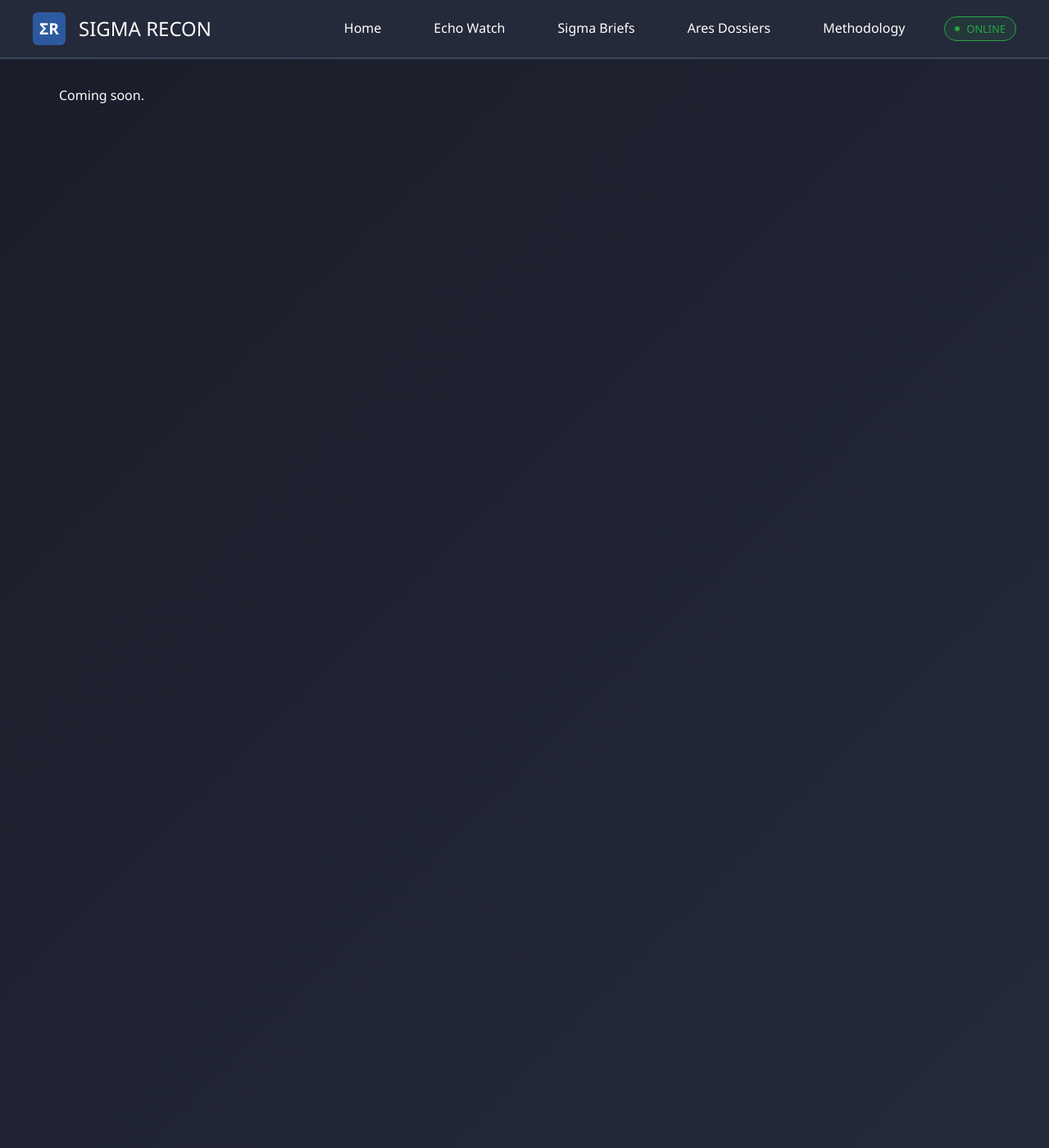
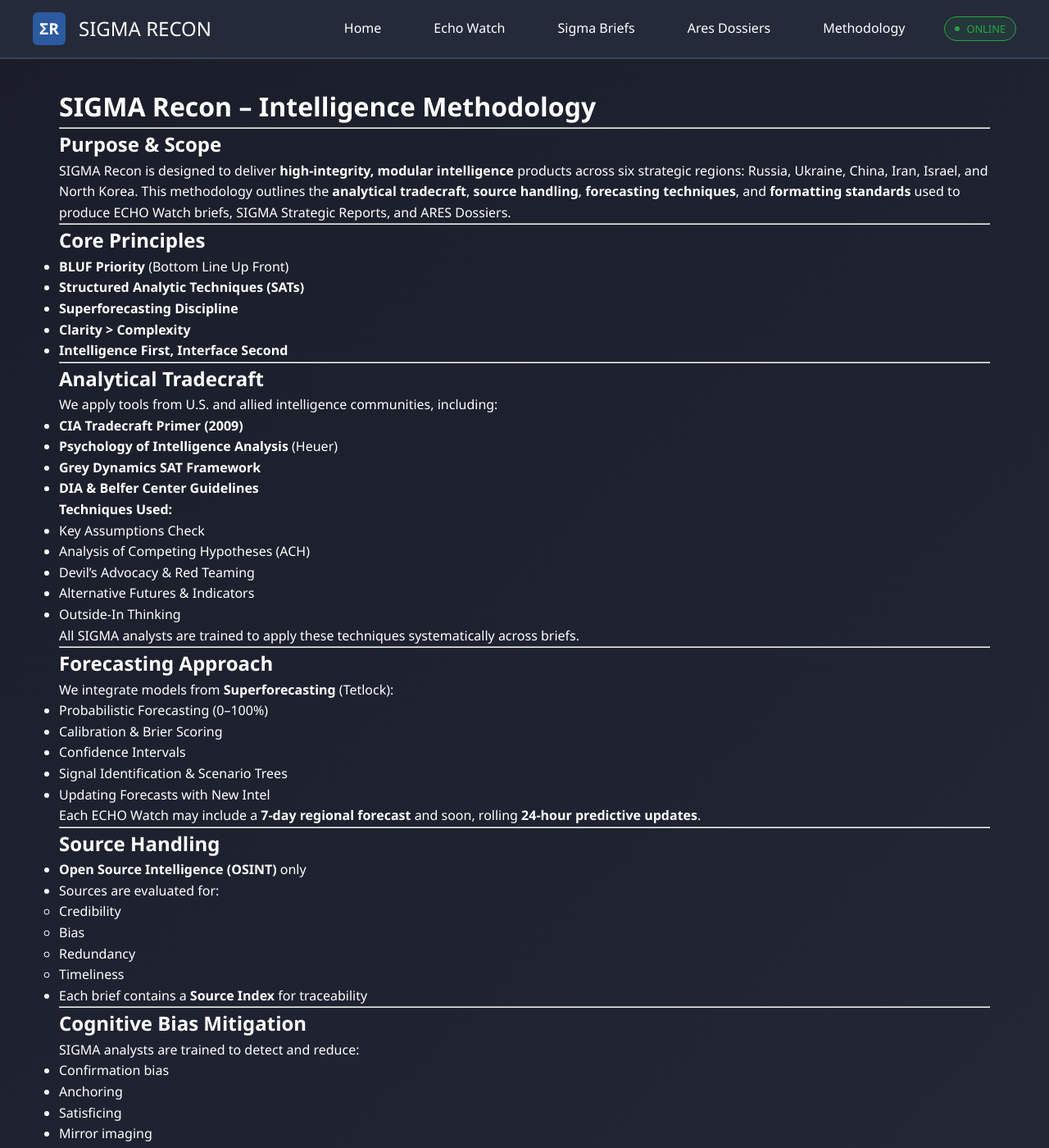
Before and after one commit to Monster52/SIGMA_Recon, a Jekyll site: the page built from about.md, in a window 1280 px wide and 1400 px high. Shown: the whole window at 82% size. Built offline with Jekyll 4.4.1, drawn with Linux system fonts in a browser that asks for light colours; some of the changed text lies outside the part shown.

Commit message:
Added words to the about

```diff
--- a/about.md
+++ b/about.md
@@ -4,5 +4,165 @@ title: About
 permalink: /about/
 ---
 
+# SIGMA Recon – Intelligence Methodology
 
-Coming soon.
+---
+
+
+## Purpose & Scope
+
+
+SIGMA Recon is designed to deliver **high-integrity, modular intelligence** products across six strategic regions: Russia, Ukraine, China, Iran, Israel, and North Korea. This methodology outlines the **analytical tradecraft**, **source handling**, **forecasting techniques**, and **formatting standards** used to produce ECHO Watch briefs, SIGMA Strategic Reports, and ARES Dossiers.
+
+
+---
+
+
+## Core Principles
+
+
+- **BLUF Priority** (Bottom Line Up Front)
+- **Structured Analytic Techniques (SATs)**
+- **Superforecasting Discipline**
+- **Clarity > Complexity**
+- **Intelligence First, Interface Second**
+
+
+---
+
+
+## Analytical Tradecraft
+
+
+We apply tools from U.S. and allied intelligence communities, including:
+
+
+- **CIA Tradecraft Primer (2009)**
+- **Psychology of Intelligence Analysis** (Heuer)
+- **Grey Dynamics SAT Framework**
+- **DIA & Belfer Center Guidelines**
+
+
+**Techniques Used:**
+
+
+- Key Assumptions Check
+- Analysis of Competing Hypotheses (ACH)
+- Devil’s Advocacy & Red Teaming
+- Alternative Futures & Indicators
+- Outside-In Thinking
+
+
+All SIGMA analysts are trained to apply these techniques systematically across briefs.
+
+
+---
+
+
+## Forecasting Approach
+
+
+We integrate models from **Superforecasting** (Tetlock):
+
+
+- Probabilistic Forecasting (0–100%)
+- Calibration & Brier Scoring
+- Confidence Intervals
+- Signal Identification & Scenario Trees
+- Updating Forecasts with New Intel
+
+
+Each ECHO Watch may include a **7-day regional forecast** and soon, rolling **24-hour predictive updates**.
+
+
+---
+
+
+## Source Handling
+
+
+- **Open Source Intelligence (OSINT)** only
+- Sources are evaluated for:
+  - Credibility
+  - Bias
+  - Redundancy
+  - Timeliness
+- Each brief contains a **Source Index** for traceability
+
+
+---
+
+
+## Cognitive Bias Mitigation
+
+
+SIGMA analysts are trained to detect and reduce:
+
+
+- Confirmation bias
+- Anchoring
+- Satisficing
+- Mirror imaging
+- Availability bias
+
+
+Biases are mitigated through structured techniques and peer review cycles.
+
+
+---
+
+
+## Output Formats
+
+
+SIGMA products are standardized across three key output types:
+
+
+### 1. ECHO Watch
+- Daily tactical brief
+- BLUF format
+- Forecast section
+- Analyst Note
+- Markdown export for Obsidian
+
+
+### 2. SIGMA Brief
+- Weekly strategic assessment
+- WHO/WHAT/WHEN/WHERE/WHY structure
+- ARES Dossier highlights
+- Market + Geo-economic section
+- Visuals and source appendix
+
+
+### 3. ARES Dossiers
+- Structured actor profiles (Capability, Intent, Posture, Behavior)
+- Threat modeling and behavioral forecast
+
+
+---
+
+
+## Tools & Stack
+
+
+- Markdown-first formatting (Obsidian-compatible)
+- GitHub/Jekyll for web publishing (under development)
+- LLM-Augmented Drafting (GPT-4o with SIGMA custom layer)
+- Human verification remains standard
+
+
+---
+
+
+## Credibility and Review
+
+
+- All intelligence products are reviewed by a second analyst
+- Forecasts are updated based on unfolding indicators
+- Transparency and auditability are prioritized
+
+
+---
+
+**SIGMA Recon: Intelligence First. Interface Second.**
+*Clarity, structure, and integrity are non-negotiable.*
```
